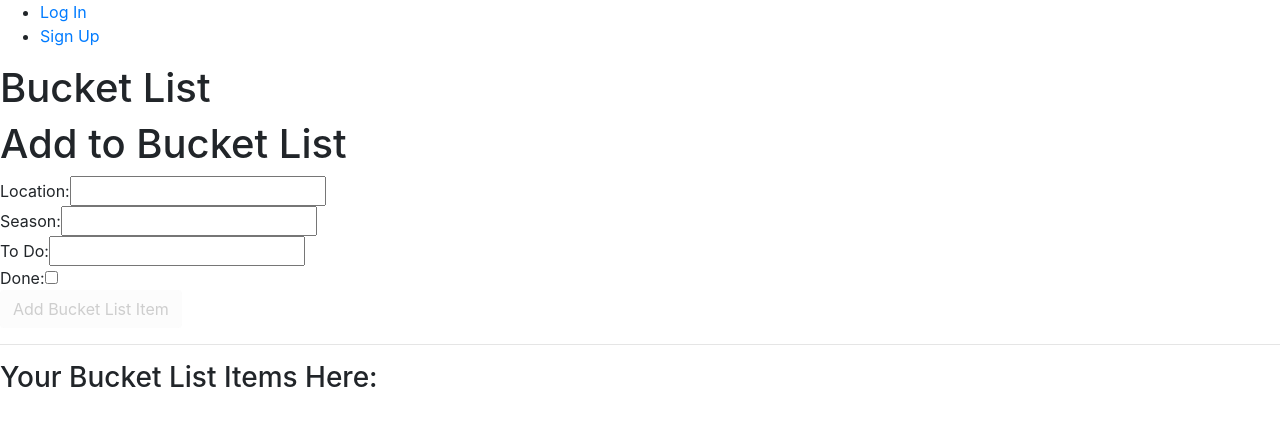
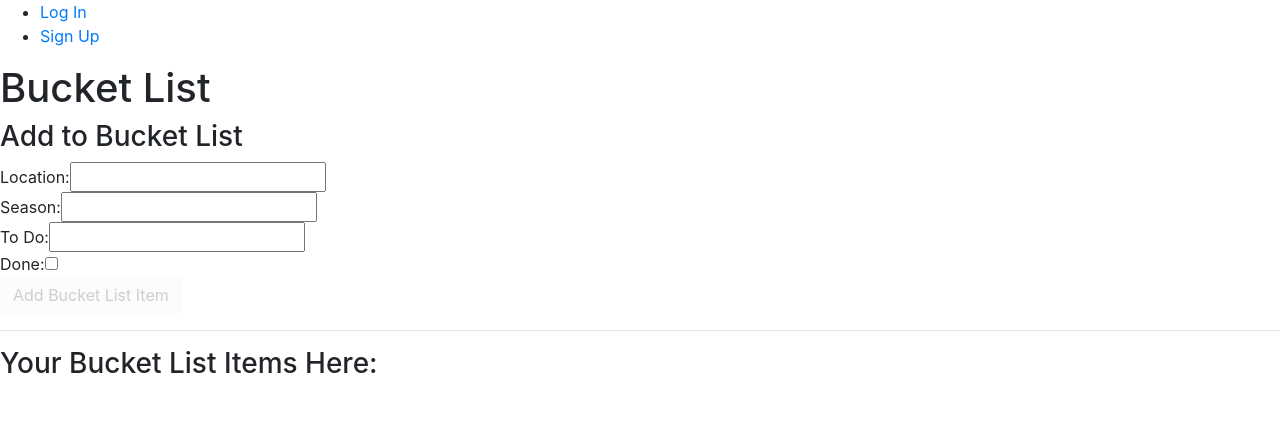
Before and after one commit to gkatsikis/viaggio-front-end, a React (Create React App) app: page /createBucketList in a window 1280 px wide. Shown: the top 426 px of the page. Built offline with nearby package versions, Linux system fonts and the light colour scheme; no server answers.

Commit message:
Edit nav bar

```diff
--- a/src/components/CreateBucketListForm/CreateBucketListForm.jsx
+++ b/src/components/CreateBucketListForm/CreateBucketListForm.jsx
@@ -33,7 +33,7 @@ const CreateBucketListForm = (props) => {
 
   return (
     <>
-    <h1>Add to Bucket List</h1>
+    <h3>Add to Bucket List</h3>
     <form autoComplete="off"
     ref={formElement}
     onSubmit={handleSubmit}
--- a/src/components/NavBar/NavBar.jsx
+++ b/src/components/NavBar/NavBar.jsx
@@ -26,14 +26,14 @@ const NavBar = ({ user, handleLogout }) => {
       </li>
 
       <li className="nav-item">
-      <Link className="nav-link" to="" onClick={handleLogout}>LOG OUT</Link>
+      <Link className="nav-link" to="" onClick={handleLogout}>Log Out</Link>
       </li>
 
       <li className="nav-item">
         <Link className="nav-link" to="/changePassword">Change Password</Link>
       </li>
       <li className="nav-item">
-      <Link className="nav-link" to="/addpost">add post</Link>
+      <Link className="nav-link" to="/addpost">Add post</Link>
       </li>
       <li className="nav-item">
       <Link className="nav-link" to="/createBucketList">Create Bucket List</Link>
```
